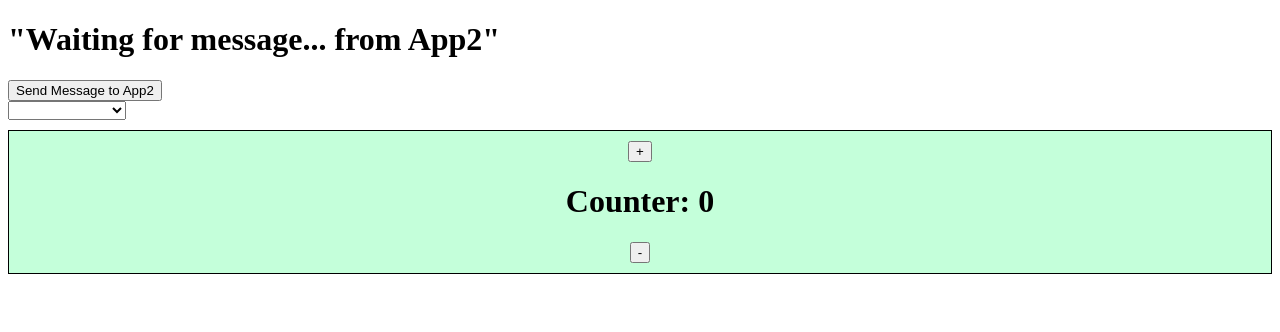
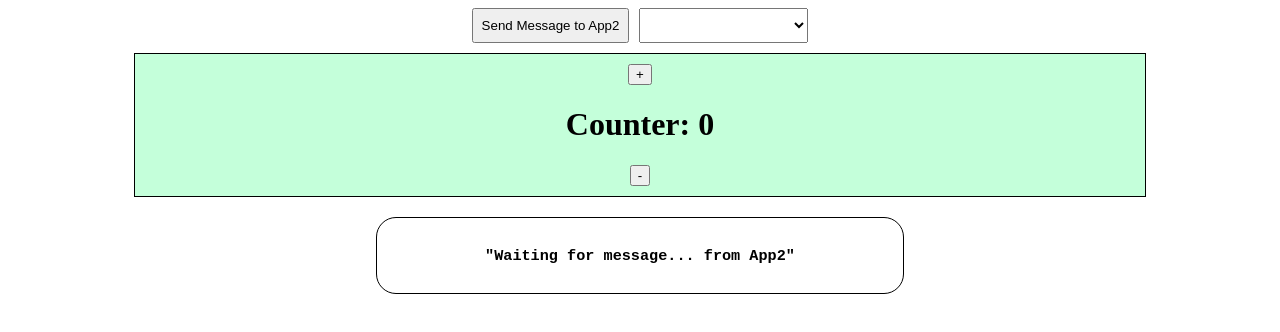
Before and after one commit to kumaruidivloper/sso-app-main, an Angular app: page / in a window 1280 px wide. Shown: the top 332 px of the page. Built offline with nearby package versions, Linux system fonts and the light colour scheme.

Commit message:
form update

```diff
--- a/src/app/app.html
+++ b/src/app/app.html
@@ -1,18 +1,24 @@
-<h1>{{message() | json}}</h1>
-<!-- <button (click)="sharedService.openApp2()">Open App2</button> -->
-<button (click)="sharedService.sendMessageToApp2('message')">Send Message to App2</button>
 
-<div>
-  <select [(ngModel)]="selectedForm" (change)="onChange($event)" name="forms" id="forms">
-    <option value="" disabled selected>Select an option</option>
-    <option value="first">First Form</option>
-    <option value="second">Second Form</option>
-    <!-- <option value="third">Third Form</option> -->
+<div style="margin: 0 auto; width: 80%;">
+<div style="text-align: center;">
+  <button (click)="sharedService.sendMessageToApp2('message')" style="padding: 8px; margin-right: 10px;">Send Message to App2</button>
+  <select [(ngModel)]="selectedForm" (change)="onChange($event)" name="forms" id="forms" style="padding: 8px;">
+  <option value="please select the form">please select the form</option>
+  <option value="first">First Form</option>
+  <option value="second">Second Form</option>
+  <option value="third">Third Form</option>
 </select>
 </div>
 
-<div style="border: solid 1px #000; text-align: center; margin-top: 10px; padding: 10px; background-color: rgb(196, 255, 218);">
+<div style="border: solid 1px #000; text-align: center; margin-top: 10px; padding: 10px; background-color: rgb(196, 255, 218); margin-bottom: 20px;">
   <button (click)="incrementApp2('pluse')">+</button>
   <h1>Counter: {{counter() }}</h1>
   <button (click)="decrementApp2('minus')">-</button>
 </div>
+
+<div style="text-align: center; width: 50%; padding: 10px; border: solid 1px #000; margin: 0 auto; border-radius:20px;">
+  <h3>
+      <pre>{{message() | json}}</pre>
+  </h3>
+</div>
+</div>
--- a/src/app/app.ts
+++ b/src/app/app.ts
@@ -15,28 +15,14 @@ export class AppComponent {
   // private app2Window: Window | null = null;
   message = signal<any>('Waiting for message... from App2');
   counter = signal<number>(0)
-  selectedForm:any;
+  selectedForm: string = 'Please select the form';
 
   constructor(
     public sharedService: SharedService
-  ) {}
-
-  // openApp2() {
-  //   // ✅ This will work since it's directly from a user action
-  //   this.app2Window = window.open(this.app2Url, 'app2');
-  // }
-
-  // sendMessageToApp2(value: any) {
-  //   if (this.app2Window) {
-  //     this.app2Window.postMessage(
-  //       { type: 'GREETING_FROM_APP1', payload: 'Hello from App1!', process: value },
-  //       this.app2Url
-  //     );
-
-  //   } else {
-  //     console.warn('App2 window not opened yet');
-  //   }
-  // }
+  ) {
+    // Optionally log to debug
+    console.log("selectedForm on init:", this.selectedForm);
+  }
 
 ngOnInit() {
   window.addEventListener('message', this.handleMessage);
```
